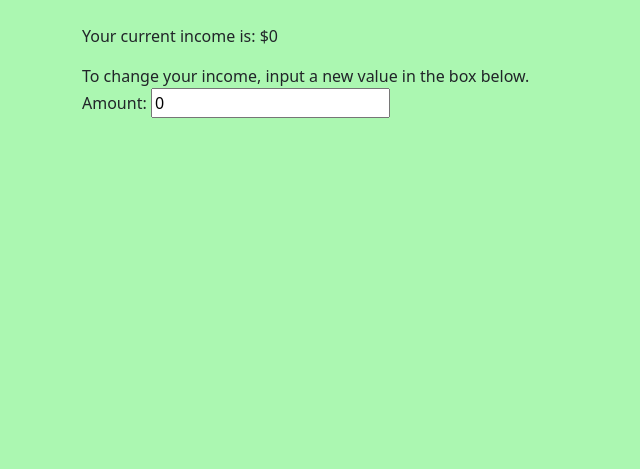
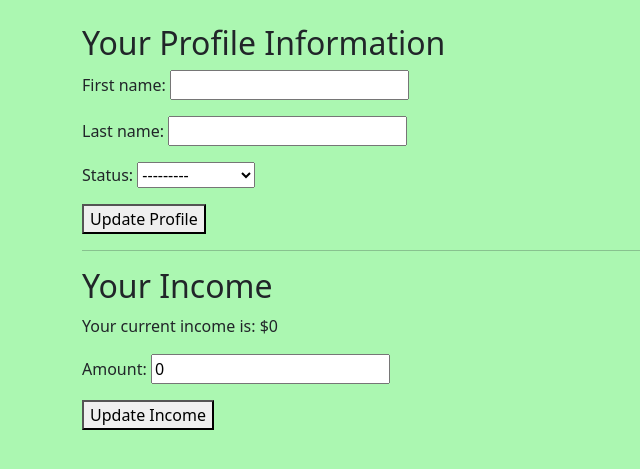
Before and after one commit to imermigkas3/MoneyParce, a Django app: page /accounts/profile/ in a window 1280 px wide. Shown: the part 106-575 px from the top of the page, without its empty margins (0-640 px from the left). Run offline with Django 5.2, Linux system fonts and the light colour scheme; the visitor is signed in with stand-in values (Sample User, id 1); data comes from the database, SQL or seed files in the repository.

Commit message:
adds profile page

```diff
--- a/accounts/forms.py
+++ b/accounts/forms.py
@@ -2,7 +2,7 @@ from django.contrib.auth.forms import UserCreationForm
 from django.contrib.auth.models import User
 from django.forms.utils import ErrorList
 from django.utils.safestring import mark_safe
-from .models import Income
+from .models import Income, UserProfile
 
 from django.contrib.auth.forms import PasswordResetForm
 from django.contrib.auth import get_user_model
@@ -50,3 +50,8 @@ class IncomeForm(forms.ModelForm):
     class Meta:
         model = Income
         fields = ['amount']
+
+class UserProfileForm(forms.ModelForm):
+    class Meta:
+        model = UserProfile
+        fields = ['first_name', 'last_name', 'status']
--- a/accounts/models.py
+++ b/accounts/models.py
@@ -1,6 +1,21 @@
 from django.db import models
 from django.contrib.auth.models import User
 # Create your models here.
+
+class UserProfile(models.Model):
+    user = models.OneToOneField(User, on_delete=models.CASCADE)
+    first_name = models.CharField(max_length=30, blank=True)
+    last_name = models.CharField(max_length=30, blank=True)
+    STATUS_CHOICES = [
+        ('student', 'Student'),
+        ('full_time', 'Full-Time'),
+        ('part_time', 'Part-Time'),
+        ('unemployed', 'Unemployed'),
+    ]
+    status = models.CharField(max_length=20, choices=STATUS_CHOICES, blank=True)
+
+    def __str__(self):
+        return self.user.username
 
 # This is the income data field which will be stored in the database for each user
 class Income(models.Model):
--- a/accounts/templates/accounts/profile.html
+++ b/accounts/templates/accounts/profile.html
@@ -1,16 +1,22 @@
 {% extends 'base.html' %}
 {% block content %}
 <div>
+    <h2>Your Profile Information</h2>
+    <form method="POST">
+        {% csrf_token %}
+        {{ profile_form.as_p }}
+        <button type="submit" name="profile_submit">Update Profile</button>
+    </form>
+    <hr>
     <div>
+        <h2>Your Income</h2>
         <p>Your current income is: ${{ current_income }}</p>
-    </div>
-    <div>
-        To change your income, input a new value in the box below.
     </div>
     <div>
         <form method="POST">
             {% csrf_token %}
-            {{ form.as_p }}
+            {{ income_form.as_p }}
+            <button type="submit" name="income_submit">Update Income</button>
         </form>
     </div>
 </div>
--- a/accounts/views.py
+++ b/accounts/views.py
@@ -2,8 +2,9 @@ from django.shortcuts import render, redirect
 from django.contrib.auth import login as auth_login, authenticate, logout as auth_logout
 from .forms import CustomUserCreationForm, CustomErrorList
 from django.contrib.auth.decorators import login_required
-from .models import Income
-from .forms import IncomeForm
+from .forms import IncomeForm, UserProfileForm
+from .models import Income, UserProfile
+from django.contrib.auth.models import User
 
 @login_required
 def logout(request):
@@ -49,18 +50,29 @@ def profile(request):
     if not request.user.is_authenticated:
         return redirect('login')
 
-    income, created = Income.objects.get_or_create(
+    # Handle Income
+    income, created_income = Income.objects.get_or_create(
         user=request.user,
-        defaults={'amount': 0}  # Provide default amount when creating new record
+        defaults={'amount': 0}
     )
+    income_form = IncomeForm(instance=income)
+
+    # Handle User Profile
+    user_profile, created_profile = UserProfile.objects.get_or_create(user=request.user)
+    profile_form = UserProfileForm(instance=user_profile)
 
     if request.method == 'POST':
-        form = IncomeForm(request.POST, instance=income)
-        if form.is_valid():
-            form.save()
-        else:
-            form = IncomeForm(instance=income)
-    else:
-        form = IncomeForm(instance=income)
+        if 'income_submit' in request.POST:
+            income_form = IncomeForm(request.POST, instance=income)
+            if income_form.is_valid():
+                income_form.save()
+        elif 'profile_submit' in request.POST:
+            profile_form = UserProfileForm(request.POST, instance=user_profile)
+            if profile_form.is_valid():
+                profile_form.save()
 
-    return render(request, 'accounts/profile.html', {'form': form, 'current_income': income.amount})
+    return render(request, 'accounts/profile.html', {
+        'income_form': income_form,
+        'profile_form': profile_form,
+        'current_income': income.amount,
+    })
```
Also changed, not shown: accounts/migrations/0004_remove_income_date_added_remove_income_user_and_more.py (deleted), accounts/migrations/0004_userprofile.py, accounts/migrations/0005_income_date_added_income_user_alter_income_amount.py (deleted), accounts/migrations/0006_alter_income_user.py (deleted), accounts/migrations/0008_alter_income_user.py (deleted).
